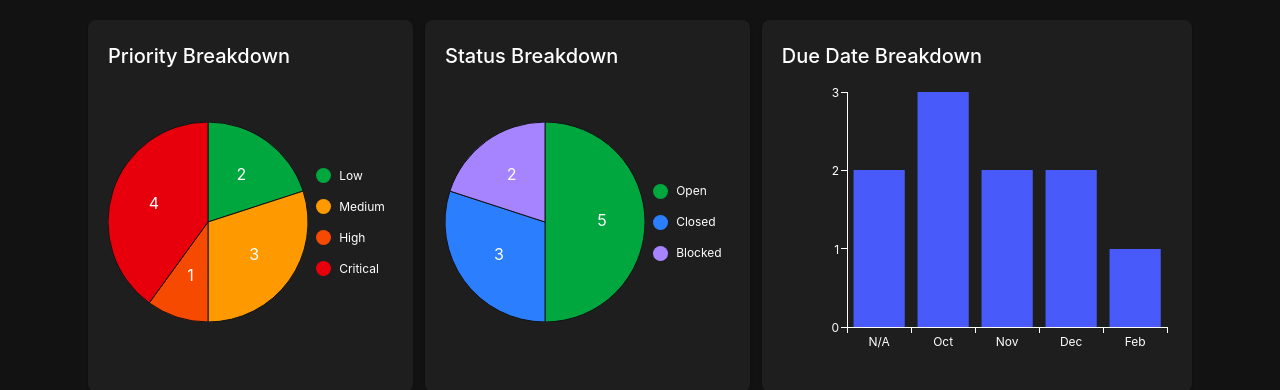
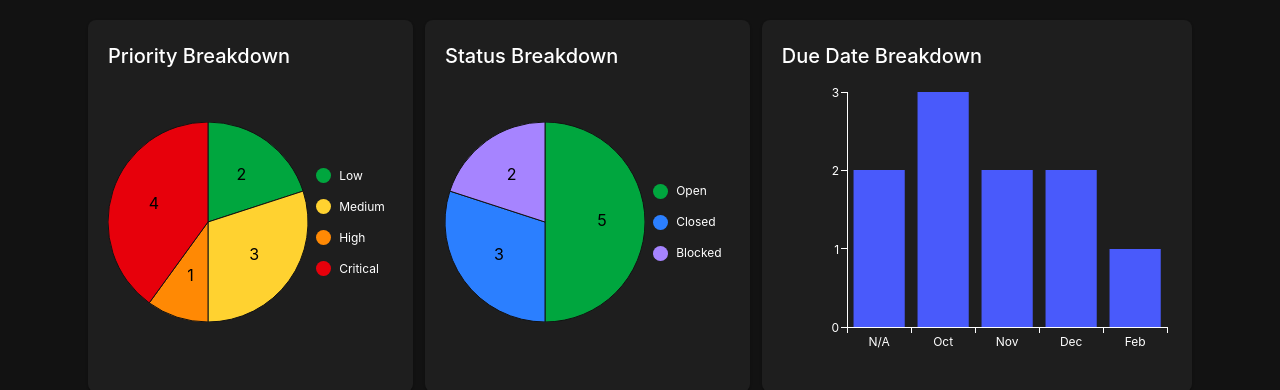
Before and after one commit to SasounTorossian/Todo-V2, a React (Vite) app: page / in a window 1280 px wide. Shown: the top 390 px of the page. Built offline with nearby package versions, Linux system fonts and the light colour scheme.

Commit message:
minor: fix chart colors

```diff
--- a/src/components/charts/PriorityChart.tsx
+++ b/src/components/charts/PriorityChart.tsx
@@ -1,5 +1,5 @@
 import { Paper, Typography } from "@mui/material";
-import { PieChart } from "@mui/x-charts/PieChart";
+import { PieChart, pieArcLabelClasses } from "@mui/x-charts/PieChart";
 import type { Task } from "../../types/task";
 import { PRIORITIES } from "../../types/task";
 
@@ -43,6 +43,11 @@ const PriorityChart = ({ tasks }: PriorityChartProps) => {
             arcLabelRadius: "60%",
           },
         ]}
+        sx={{
+          [`& .${pieArcLabelClasses.root}`]: {
+            fill: "black",
+          },
+        }}
         {...settings}
       />
     </Paper>
--- a/src/components/charts/StatusChart.tsx
+++ b/src/components/charts/StatusChart.tsx
@@ -1,5 +1,5 @@
 import { Paper, Typography } from "@mui/material";
-import { PieChart } from "@mui/x-charts/PieChart";
+import { PieChart, pieArcLabelClasses } from "@mui/x-charts/PieChart";
 import type { Task } from "../../types/task";
 import { STATUSES } from "../../types/task";
 
@@ -43,6 +43,11 @@ const StatusChart = ({ tasks }: StatusChartProps) => {
             arcLabelRadius: "60%",
           },
         ]}
+        sx={{
+          [`& .${pieArcLabelClasses.root}`]: {
+            fill: "black",
+          },
+        }}
         {...settings}
       />
     </Paper>
--- a/src/constants/colours.ts
+++ b/src/constants/colours.ts
@@ -2,8 +2,8 @@ import colors from "tailwindcss/colors";
 
 export const COLOURS = {
   green: colors.green[600], // '#16a34a'
-  yellow: colors.amber[500], // '#f59e0b'
-  orange: colors.orange[600], // '#f97316'
+  yellow: colors.amber[300], // '#f59e0b'
+  orange: colors.orange[400], // '#f97316'
   red: colors.red[600], // '#dc2626'
   blue: colors.blue[500], // '#3b82f6'
   purple: colors.violet[400], // '#a78bfa'
```
